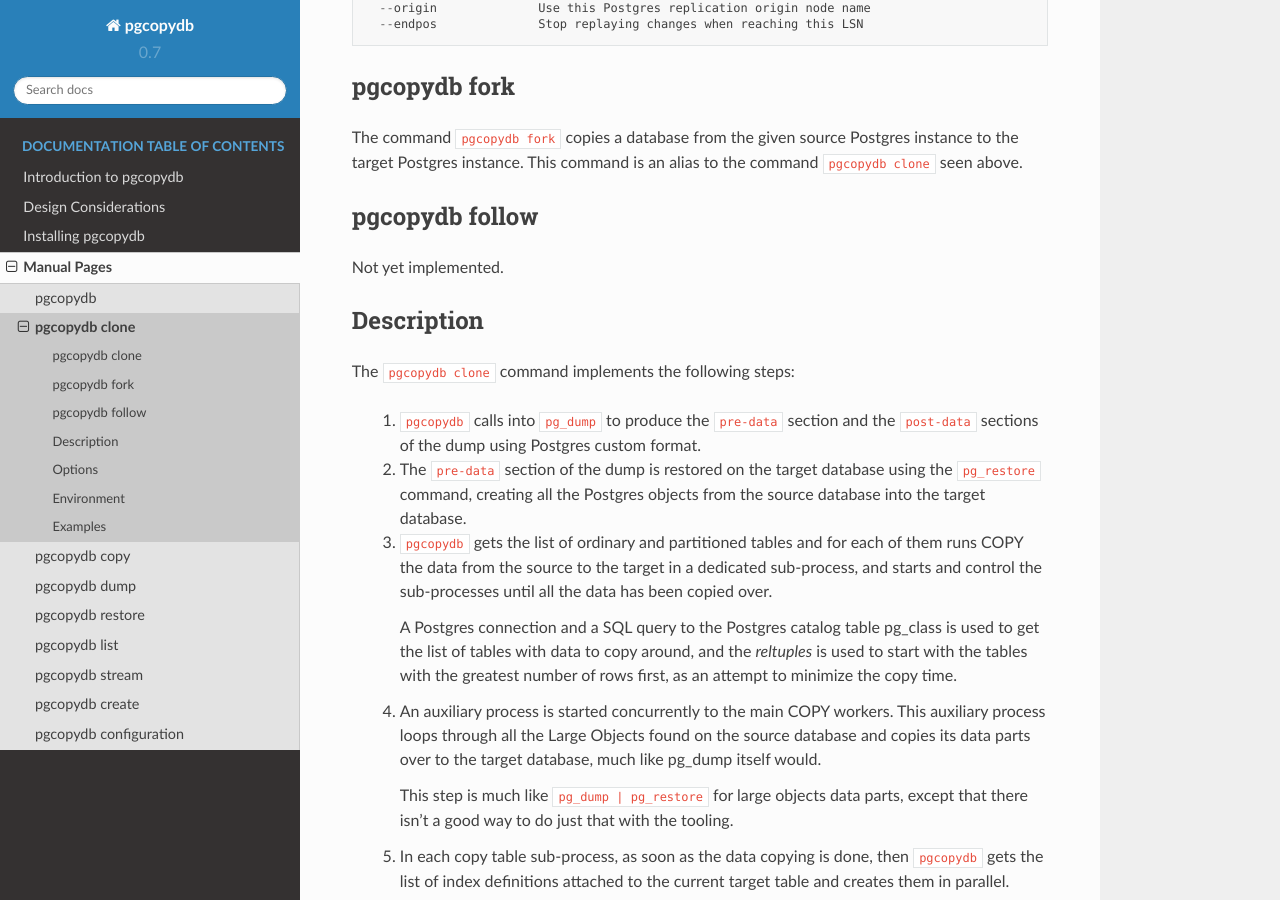
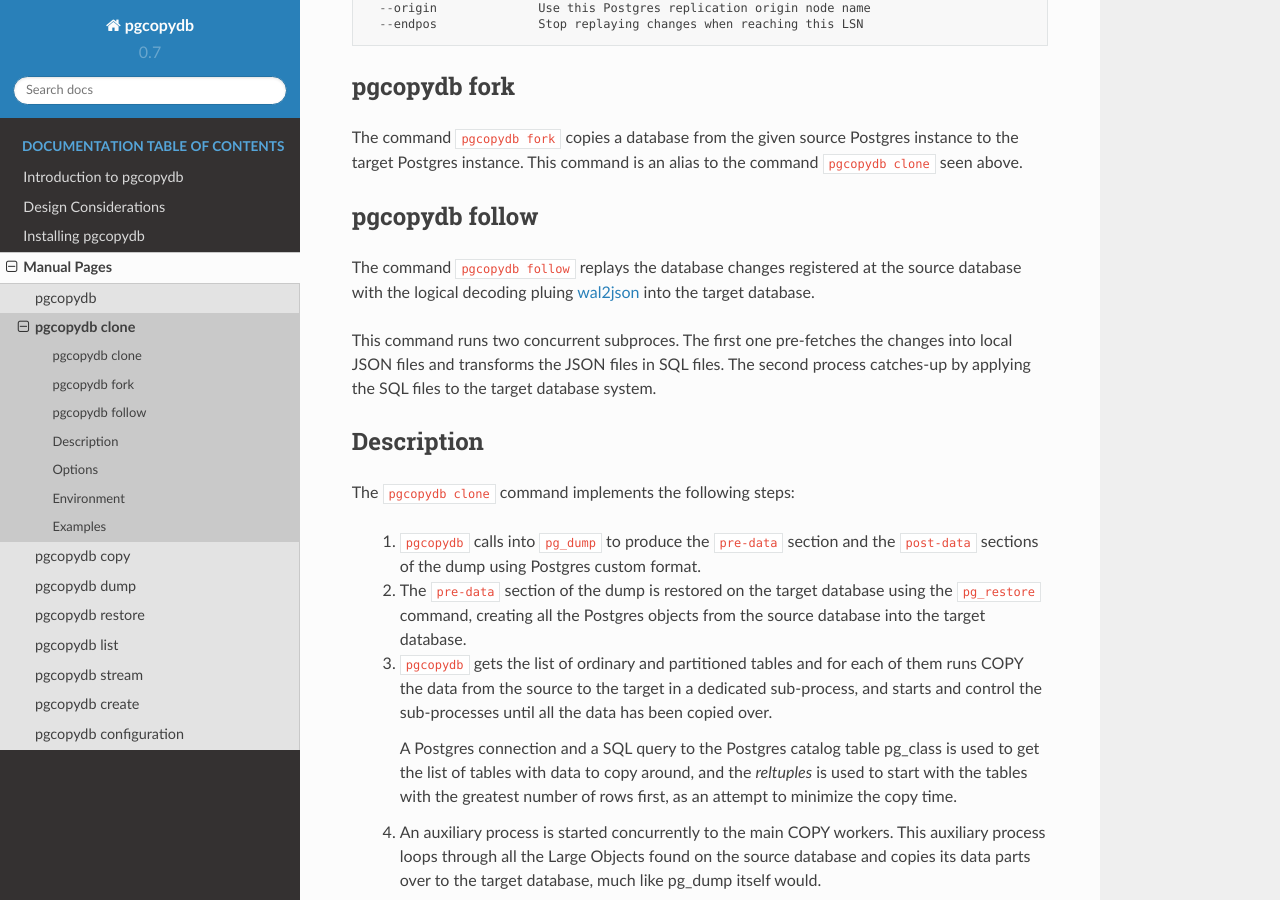
Before and after one commit to dimitri/pgcopydb, a Sphinx documentation site: the page built from docs/ref/pgcopydb_clone.rst, in a window 1280 px wide and 900 px high, scrolled down 789 px. Built offline with Sphinx 7.4.7 and the Read the Docs theme 2.0.0, drawn with Linux system fonts in a browser that asks for light colours.

Commit message:
Add some documentation coverage.

```diff
--- a/docs/ref/pgcopydb_clone.rst
+++ b/docs/ref/pgcopydb_clone.rst
@@ -57,7 +57,16 @@ to the command ``pgcopydb clone`` seen above.
 pgcopydb follow
 ---------------
 
-Not yet implemented.
+The command ``pgcopydb follow`` replays the database changes registered at
+the source database with the logical decoding pluing `wal2json`__ into the
+target database.
+
+__ https://github.com/eulerto/wal2json/
+
+This command runs two concurrent subproces. The first one pre-fetches the
+changes into local JSON files and transforms the JSON files in SQL files.
+The second process catches-up by applying the SQL files to the target
+database system.
 
 Description
 -----------
```
